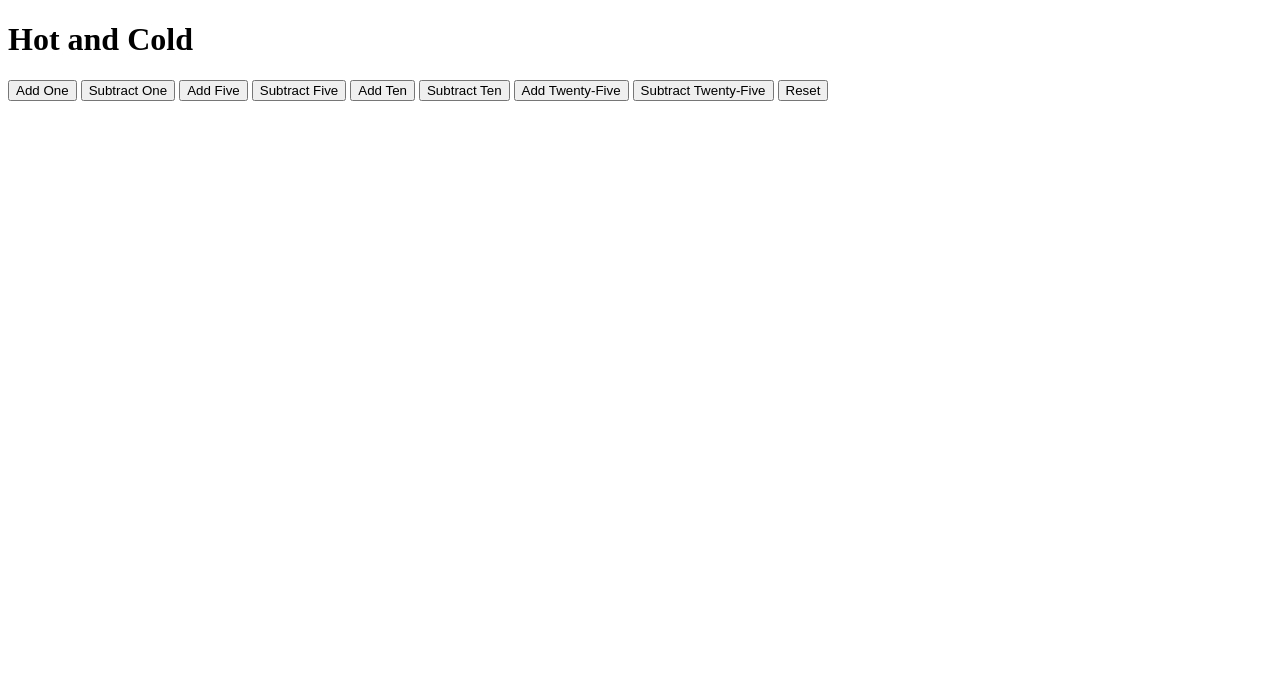
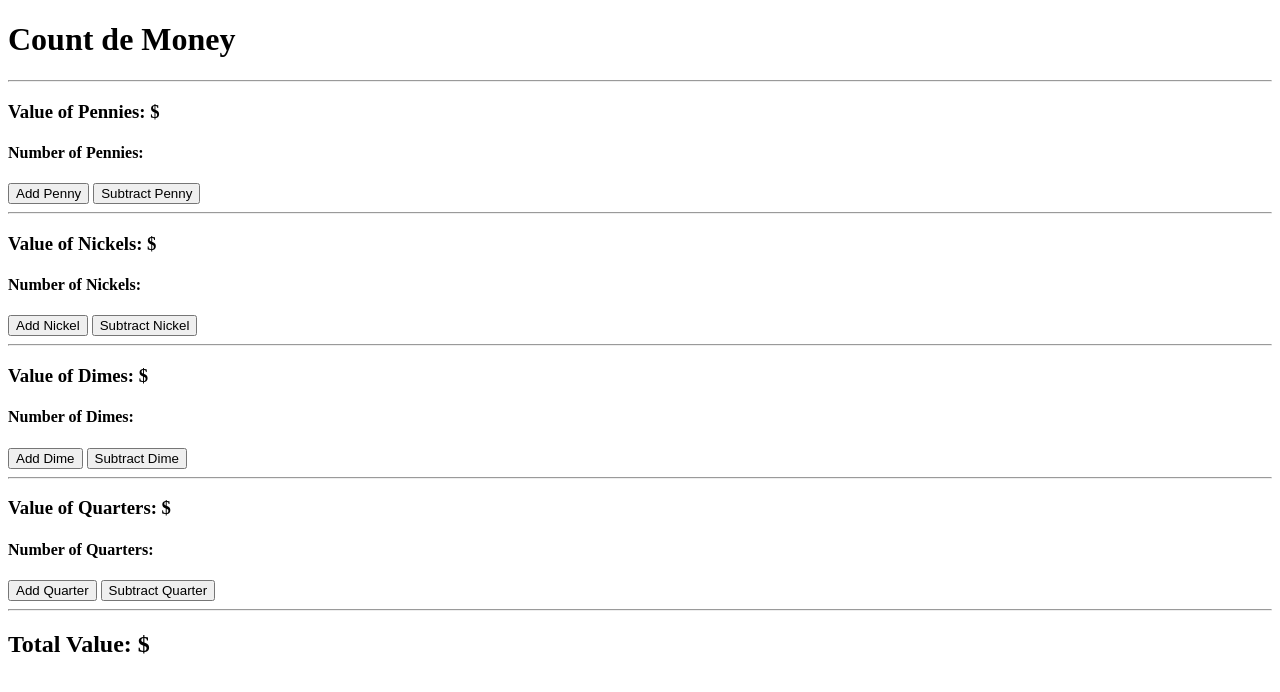
Before and after one commit to gregoryt35/Level-1-JS-Project, a plain HTML site: page index.html in a window 1280 px wide. Drawn offline with Linux system fonts and the light colour scheme.

Commit message:
changed project to Count de Money

```diff
--- a/index.html
+++ b/index.html
@@ -2,7 +2,7 @@
     Gregory Tomchuk
     Web Developement Periods 7-8 Even
     11/23/22
-    Hot and Cold
+    Count de Money
 -->
 
 <!DOCTYPE html>
@@ -13,57 +13,151 @@
     <meta charset="UTF-8">
     <meta http-equiv="X-UA-Compatible" content="IE=edge">
     <meta name="viewport" content="width=device-width, initial-scale=1.0">
-    <title>Hot and Cold</title>
+    <title>Count de Money</title>
+
     <script>
         function initialize() {
-            numToGuess = (int) (Math.random() * 100) + 1;
-            playerGuess = 50;
-            guessesRemaining = 5;
+            numPennies = 0;
+            totalPennyValue = 0;
+            numNickels = 0;
+            totalNickelValue = 0;
+            numDimes = 0;
+            totalDimeValue = 0;
+            numQuarters = 0;
+            totalQuarterValue = 0;
+            totalValue = 0;
+
+            pennies = document.getElementById("numPennies");
+            totalPennies = document.getElementById("totalPennyValue");
+
+            nickels = document.getElementById("numNickels");
+            totalNickels = document.getElementById("totalNickelValue");
+
+            dimes = document.getElementById("numDimes");
+            totalDimes = document.getElementById("totalDimeValue");
+
+            quarters = document.getElementById("numQuarters");
+            totalQuarters = document.getElementById("totalQuarterValue");
+
+            total = document.getElementById("totalValue");
         }
-        function guess() {
-            guessesRemaining--;
+        function addPenny() {
+            numPennies++;
+            totalPennyValue += 0.01;
+            totalValue += 0.01;
+
+            display();
         }
-        function addOne() {
-            playerGuess++;
+        function subtractPenny() {
+            if (numPennies > 0) {
+                numPennies--;
+                totalPennyValue -= 0.01;
+                totalValue -= 0.01;
+            }
+
+            display();
         }
-        function subtractOne() {
-            playerGuess--;
+        function addNickel() {
+            numNickels++;
+            totalNickelValue += 0.05;
+            totalValue += 0.05;
+
+            display();
         }
-        function addFive() {
-            playerGuess += 5;
+        function subtractNickel() {
+            if (numNickels > 0) {
+                numNickels--;
+                totalNickelValue -= 0.05;
+                totalValue -= 0.05;
+            }
+
+            display();
         }
-        function subtractFive() {
-            playerGuess -= 5;
+        function addDime() {
+            numDimes++;
+            totalDimeValue += 0.1;
+            totalValue += 0.1;
+
+            display();
         }
-        function addTen() {
-            playerGuess += 10;
+        function subtractDime() {
+            if (numDimes > 0) {
+                numDimes--;
+                totalDimeValue -= 0.1;
+                totalValue -= 0.1;
+            }
+
+            display();
         }
-        function subtractTen() {
-            playerGuess -= 10;
+        function addQuarter() {
+            numQuarters++;
+            totalQuarterValue += 0.25;
+            totalValue += 0.25;
+
+            display();
         }
-        function addTwentyFive() {
-            playerGuess += 25;
+        function subtractQuarter() {
+            if (numQuarters > 0) {
+                numQuarters--;
+                totalQuarterValue -= 0.25;
+                totalValue -= 0.25;
+            }
+
+            display();
         }
-        function subtractTwentyFive() {
-            playerGuess -= 25;
+        function display() {
+            pennies.innerHTML = numPennies;
+            totalPennies.innerHTML = totalPennyValue;
+
+            nickels.innerHTML = numNickels;
+            totalNickels.innerHTML = totalNickelValue;
+
+            dimes.innerHTML = numDimes;
+            totalDimes.innerHTML = totalDimeValue;
+
+            quarters.innerHTML = numQuarters;
+            totalQuarters.innerHTML = totalQuarterValue;
+
+            total.innerHTML = totalValue;
         }
+    </script>
 
-    </script>
 </head>
 
-<body onload = "initialize">
-    <h1>Hot and Cold</h1>
-    <button onclick = "addOne();">Add One</button>
-    <button onclick = "subtractOne();">Subtract One</button>
-    <button onclick = "addFive();">Add Five</button>
-    <button onclick = "subtractFive();">Subtract Five</button>
-    <button onclick = "addTen();">Add Ten</button>
-    <button onclick = "subtractTen();">Subtract Ten</button>
-    <button onclick = "addTwentyFive();">Add Twenty-Five</button>
-    <button onclick = "subtractTwentyFive();">Subtract Twenty-Five</button>
-    <button onclick = "initialize();">Reset</button>
+<body onload = "initialize();">
+    <h1>Count de Money</h1>
 
+    <hr />
 
+    <h3>Value of Pennies: $<span id="totalPennyValue"></span></h3>
+    <h4>Number of Pennies: <span id="numPennies"></span></h4>
+    <button onclick="addPenny();">Add Penny</button>
+    <button onclick="subtractPenny();">Subtract Penny</button>
+
+    <hr />
+
+    <h3>Value of Nickels: $<span id="totalNickelValue"></span></h3>
+    <h4>Number of Nickels: <span id="numNickels"></span></h4>
+    <button onclick="addNickel();">Add Nickel</button>
+    <button onclick="subtractNickel();">Subtract Nickel</button>
+
+    <hr />
+
+    <h3>Value of Dimes: $<span id="totalDimeValue"></span></h3>
+    <h4>Number of Dimes: <span id="numDimes"></span></h4>
+    <button onclick="addDime();">Add Dime</button>
+    <button onclick="subtractDime();">Subtract Dime</button>
+
+    <hr />
+
+    <h3>Value of Quarters: $<span id="totalQuarterValue"></span></h3>
+    <h4>Number of Quarters: <span id="numQuarters"></span></h4>
+    <button onclick="addQuarter();">Add Quarter</button>
+    <button onclick="subtractQuarter();">Subtract Quarter</button>
+
+    <hr />
+
+    <h2>Total Value: $<span id="totalValue"></span></h2>
 </body>
 
 </html>
```
